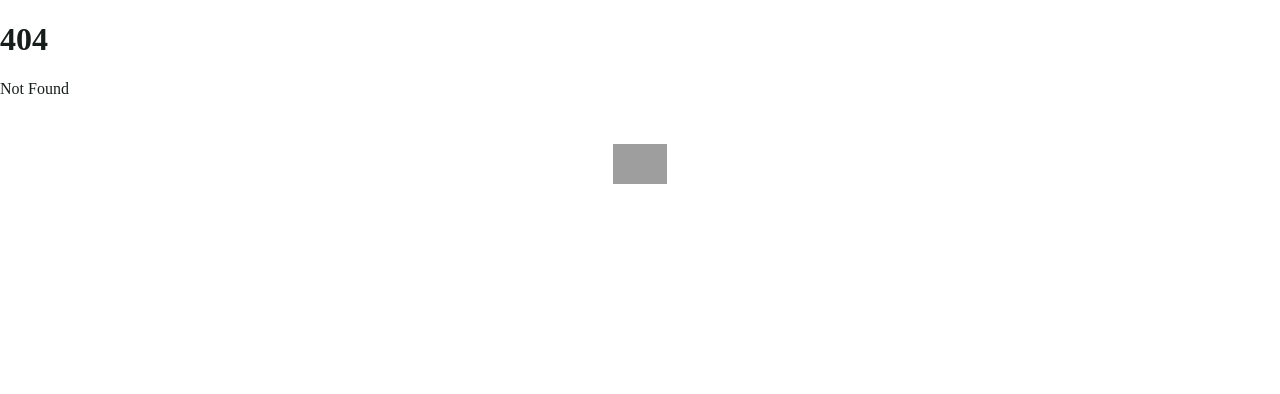
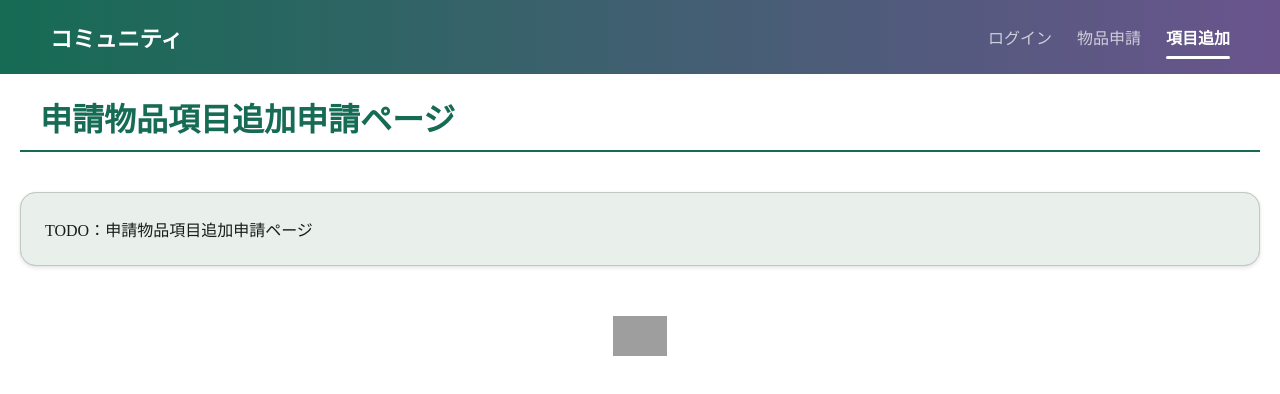
Before and after one commit to IBA-HOK/CoCoIRU, a SvelteKit app in the folder Svelte/: page /community/addItemRequest in a window 1280 px wide. Before the commit this address had no page. Shown: the top 394 px of the page. Built offline with nearby package versions, Linux system fonts and the light colour scheme; grey boxes are pictures that could not be loaded.

Commit message:
Add　物品項目追加ページ

```diff
--- a/Svelte/src/lib/features/community/HeaderCommunity.svelte
+++ b/Svelte/src/lib/features/community/HeaderCommunity.svelte
@@ -45,16 +45,23 @@
     <a
       href="/community"
       class="nav-item"
-      class:active={isActive('/community/')}
+      class:active={isActive('/community/community_Login')}
     >
-      トップに戻る
+      ログイン
     </a>
     <a
       href="/community/request"
       class="nav-item"
       class:active={isActive('/community/request')}
     >
-      申請画面
+      物品申請
+    </a>
+    <a
+      href="/community/addItemRequest"
+      class="nav-item"
+      class:active={isActive('/community/addItemRequest')}
+    >
+      項目追加
     </a>
   </nav>
 </header>
--- /dev/null
+++ b/Svelte/src/routes/community/addItemRequest/+page.svelte
@@ -0,0 +1,10 @@
+<script lang="ts">
+	import { Title, Surface } from '$lib';
+</script>
+
+<Title
+	titleText="申請物品項目追加申請ページ"
+/>
+<Surface>
+  TODO：申請物品項目追加申請ページ
+</Surface>
--- a/Svelte/src/routes/government/+page.svelte
+++ b/Svelte/src/routes/government/+page.svelte
@@ -29,6 +29,12 @@
 		descriptionText="すべてのコミュニティの現在位置（避難所）と周辺情報を地図上で確認します。"
 		linkText="→ マップを見る"
 	/>
+	<FeatureCard
+		href="/government/addItem"
+		titleText="支援要請一覧"
+		descriptionText="申請物品として追加が求められている項目を確認します。"
+		linkText="→ 詳細を見る"
+	/>
 </div>
 
 <style>
```
Also changed, not shown: Svelte/src/lib/features/government/components/HeaderGovernment.svelte (+7 -0 lines), Svelte/src/routes/government/addItem/+page.svelte (added, +10 -0 lines), 1 other file (tests, documents, lock files or other folders).
